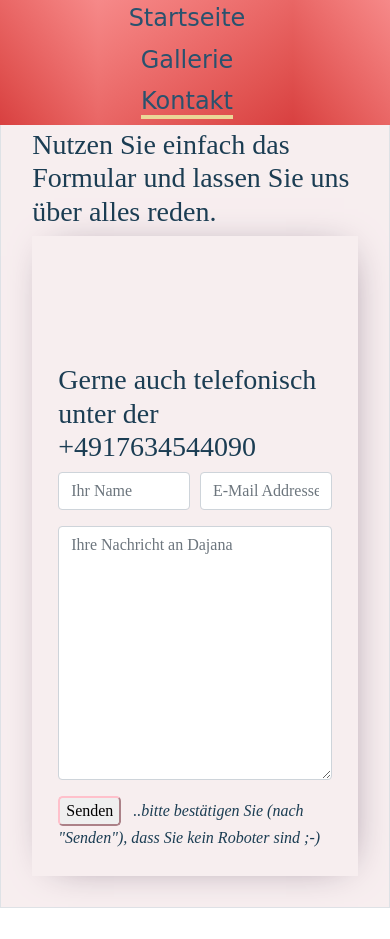
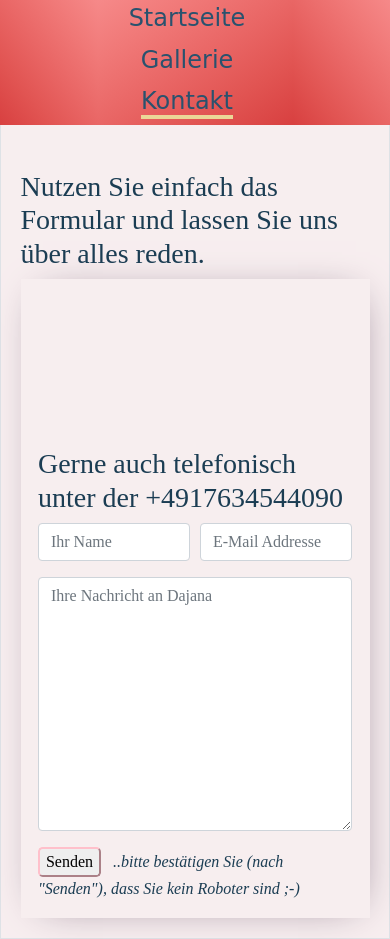
Before and after one commit to dajanart/dajanart, a React (Create React App) app: page /kontakt in a window 390 px wide. Before the commit the page ends 908 px from the top, so only its background shows below. Built offline with nearby package versions, Linux system fonts and the light colour scheme.

Commit message:
<render gallerie>

```diff
--- a/package.json
+++ b/package.json
@@ -1,5 +1,5 @@
 {
-  "homepage": "http://dajanart.github.io/dajanart",
+  "homepage": "http://dajanart.github.io/gallerie",
   "name": "dajagrid",
   "version": "0.1.0",
   "private": true,
--- a/src/App.js
+++ b/src/App.js
@@ -1,4 +1,5 @@
 import "./App.css";
+import React, { useState } from "react";
 import Startseite from "./components/Startseite";
 import Gallerie from "./components/Gallerie";
 import Kontakt from "./components/Kontakt";
@@ -9,7 +10,7 @@ function App() {
   return (
     <>
       <Header className="header" />
-      <main>
+      <div>
         <Switch>
           <Route path="/" exact>
             <Redirect to="/startseite" />
@@ -24,7 +25,7 @@ function App() {
             <Kontakt />
           </Route>
         </Switch>
-      </main>
+      </div>
       {/* <Footer /> */}
     </>
   );
--- a/src/components/Gallerie.css
+++ b/src/components/Gallerie.css
@@ -51,7 +51,7 @@ box-shadow: 4px 2px 39px -18px rgba(130,109,130,1);
 
 .inhalt {
     padding: 0;
-    margin-top: 15vh;
+    margin-top: 20vh;
     display: grid;
     gap: 1rem;
     grid-template-rows: 1fr;
--- a/src/components/Kontakt.css
+++ b/src/components/Kontakt.css
@@ -23,6 +23,6 @@ box-shadow: 4px 2px 39px -18px rgba(130,109,130,1);
 
 @media only screen and (max-width: 600px) {
     .container {
-        padding-top: 15vh;
+        padding: 20vh 5% 5% 5%;
     }
 }
--- a/src/components/Startseite.css
+++ b/src/components/Startseite.css
@@ -19,5 +19,7 @@ box-shadow: 4px 2px 39px -18px rgba(130,109,130,1);
 @media only screen and (max-width: 600px) {
     .startseite {
         padding-top: 15vh;
+        width: 100vw;
+        margin-left: 0;
     }
 }
```
